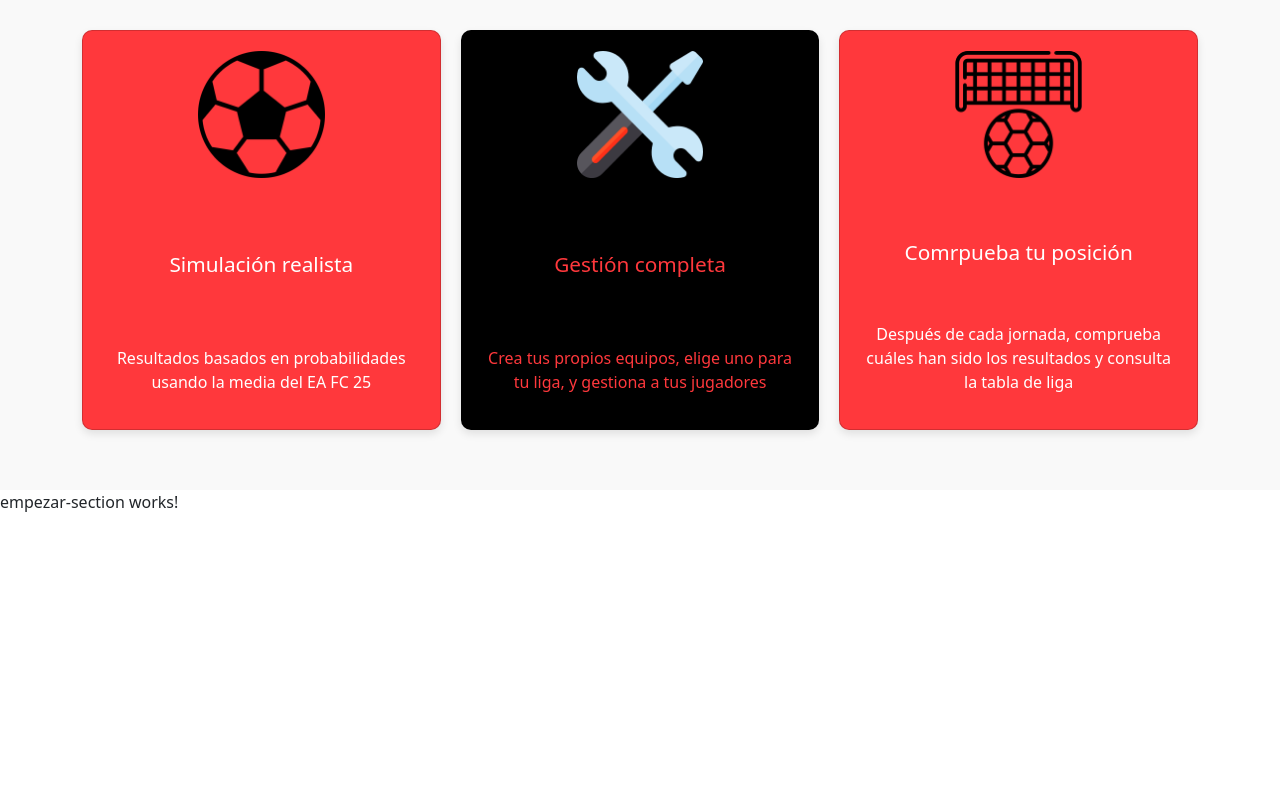
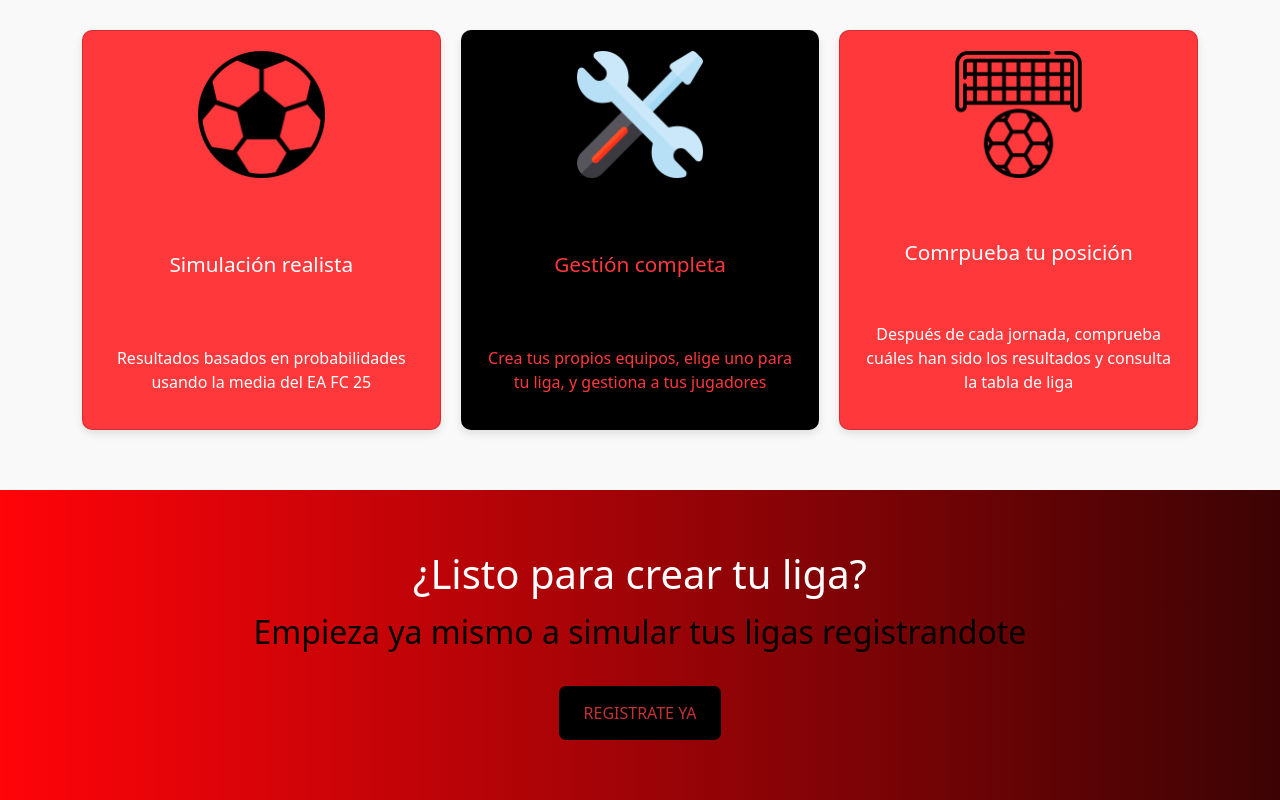
Before and after one commit to DRG-80/ligas80, an Angular app in the folder frontend/: page / in a window 1280 px wide. Shown: the part 670-1470 px from the top of the page. Before the commit the page ends 1200 px from the top, so only its background shows below. Built offline with nearby package versions, Linux system fonts and the light colour scheme.

Commit message:
Añadido la seccion de empezar

```diff
--- a/frontend/src/app/empezar-section/empezar-section.html
+++ b/frontend/src/app/empezar-section/empezar-section.html
@@ -1 +1,9 @@
-<p>empezar-section works!</p>
+<section class="empezar-section">
+  <div class="container">
+    <h2 class="section-title">¿Listo para crear tu liga?</h2>
+    <p class="section-lead">Empieza ya mismo a simular tus ligas registrandote</p>
+    <a routerLink="/register" class="btn btn-black empezar-btn">REGISTRATE YA</a>
+
+
+  </div>
+</section>
--- a/frontend/src/app/empezar-section/empezar-section.scss
+++ b/frontend/src/app/empezar-section/empezar-section.scss
@@ -0,0 +1,55 @@
+.empezar-section {
+  padding: 60px 20px;
+  background: #fff;
+  background: linear-gradient(to right, #FF0409, #3C0304);
+
+
+  .container {
+    max-width: 1200px;
+    margin: 0 auto;
+    display: flex;
+    flex-direction: column;
+    justify-content: center;
+    align-items: center;
+
+  }
+
+  .section-title {
+    font-size: 2.5rem;
+    margin-bottom: 10px;
+    color: white;
+  }
+
+  .section-lead {
+    color: #000000;
+    margin-bottom: 30px;
+    font-size: 2rem;
+
+  }
+
+  .btn-black {
+    background-color: #000000;
+    color: #c53131;
+    border: none;
+    padding: 15px 25px;
+    border-radius: 7px;
+  }
+
+  .btn-black:hover {
+    background-color: #3C0304;
+    color: white;
+  }
+
+  @media (max-width: 768px) {
+    .section-title {
+      font-size: 2rem;
+    }
+
+    .section-lead {
+      font-size: 1.5rem;
+      text-align: center;
+    }
+
+  }
+
+}
```
